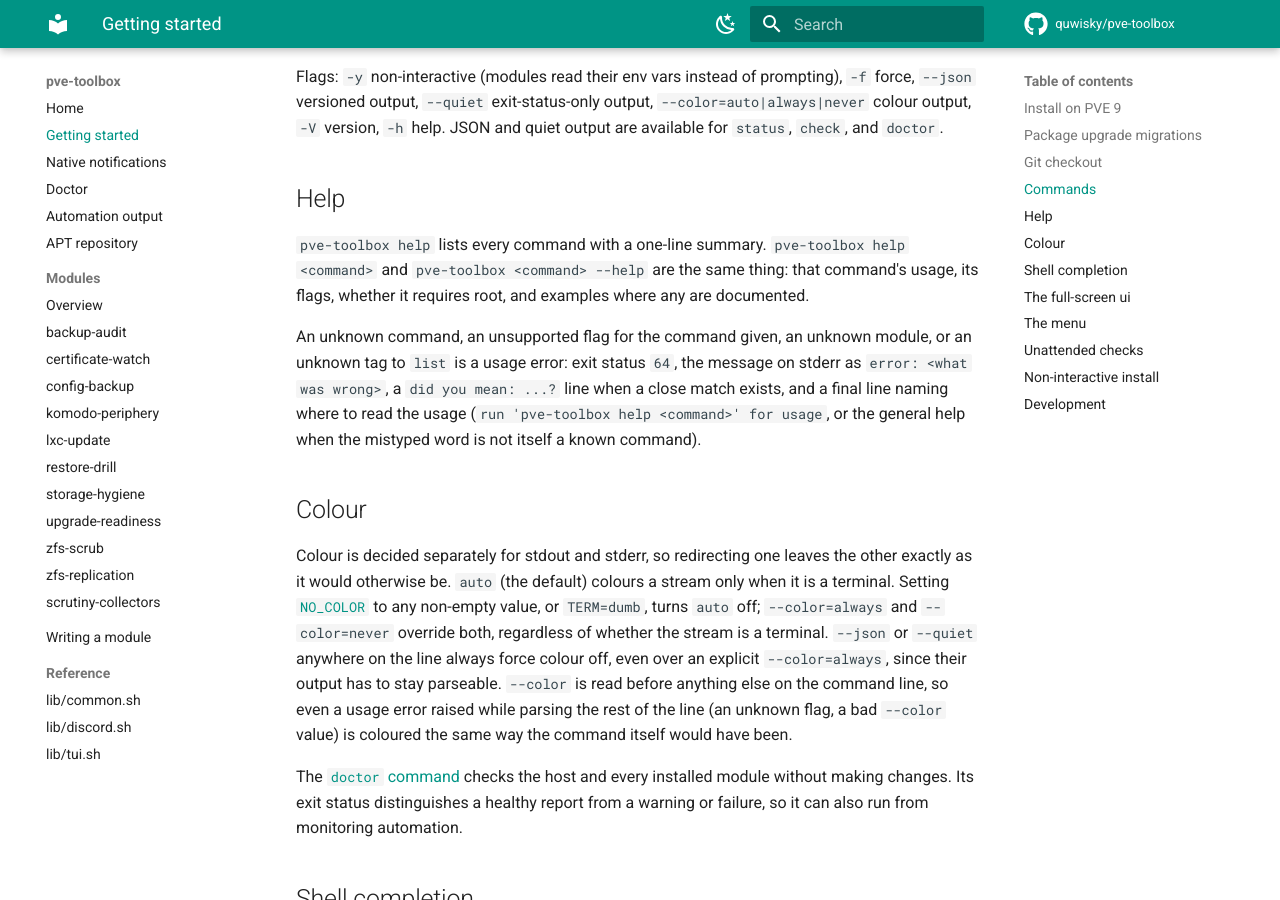
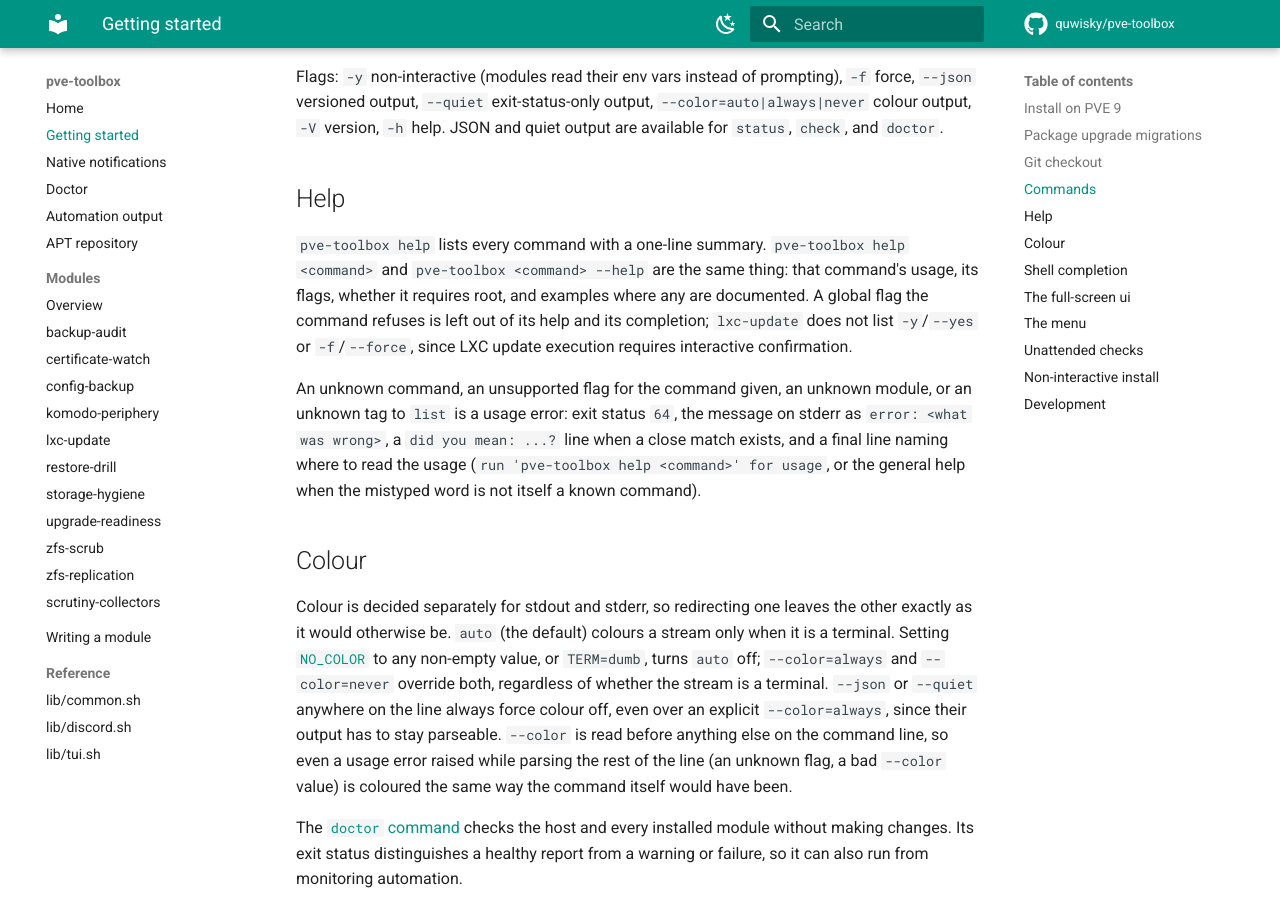
Before and after one commit to quwisky/pve-toolbox, an MkDocs documentation site: the page built from docs/getting-started.md, in a window 1280 px wide and 900 px high, scrolled down 2050 px. Built offline with MkDocs 1.6.1 and Material for MkDocs 9.7.7, drawn with Linux system fonts in a browser that asks for light colours; comment, search, counter and statistics services are not loaded.

Commit message:
fix(cli): leave the globals lxc-update refuses out of its help and completion
lxc-update execution requires interactive confirmation and its runner rejects --yes and --force, so help lxc-update and its flag completion no longer offer them. CLI_NO_GLOBALS records the exclusion; the launcher still accepts and passes the flags, so the runner explains the refusal as before.

```diff
--- a/docs/getting-started.md
+++ b/docs/getting-started.md
@@ -107,7 +107,9 @@ JSON and quiet output are available for `status`, `check`, and `doctor`.
 `pve-toolbox help` lists every command with a one-line summary. `pve-toolbox
 help <command>` and `pve-toolbox <command> --help` are the same thing: that
 command's usage, its flags, whether it requires root, and examples where any
-are documented.
+are documented. A global flag the command refuses is left out of its help and
+its completion; `lxc-update` does not list `-y`/`--yes` or `-f`/`--force`,
+since LXC update execution requires interactive confirmation.
 
 An unknown command, an unsupported flag for the command given, an unknown
 module, or an unknown tag to `list` is a usage error: exit status `64`, the
```
Also changed, not shown: 4 other files.
